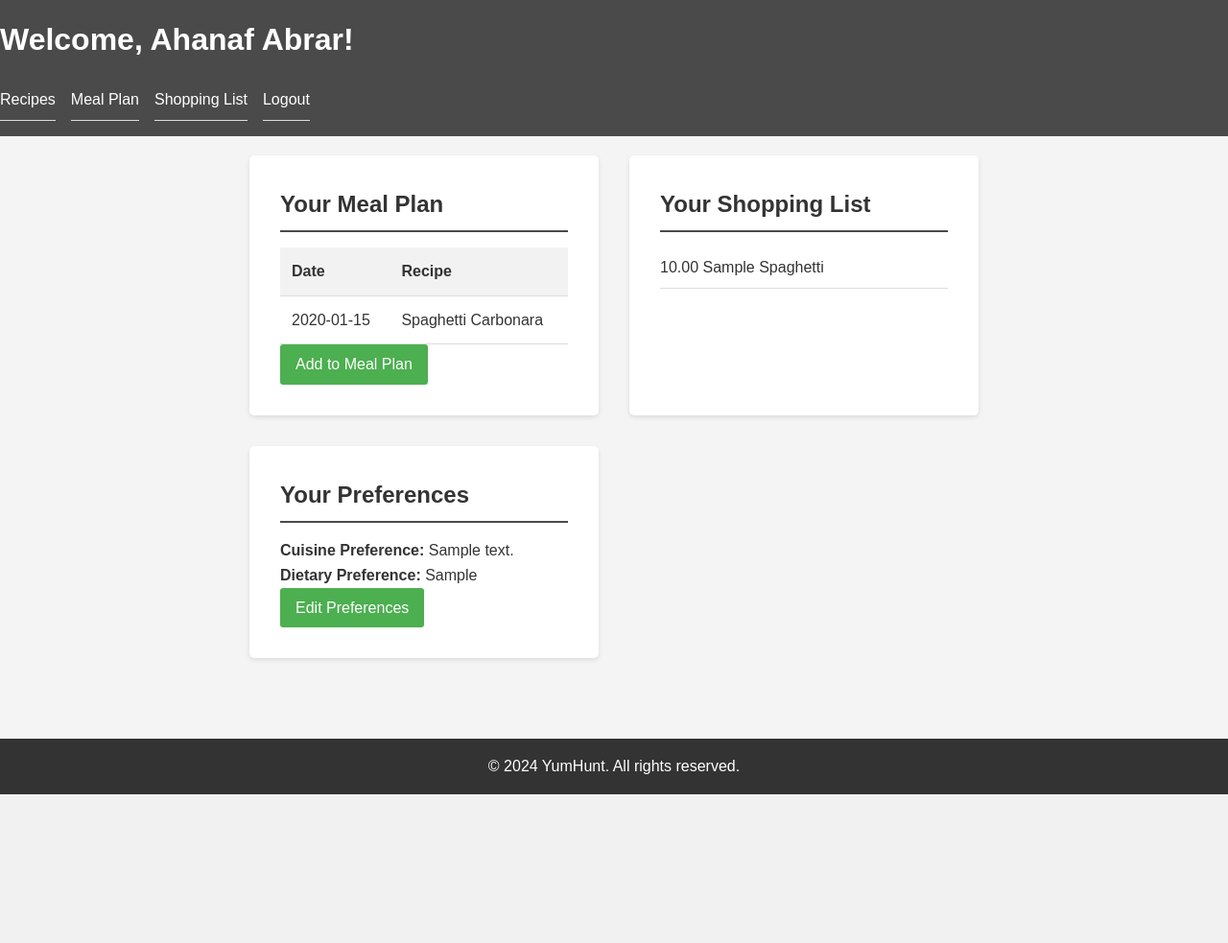
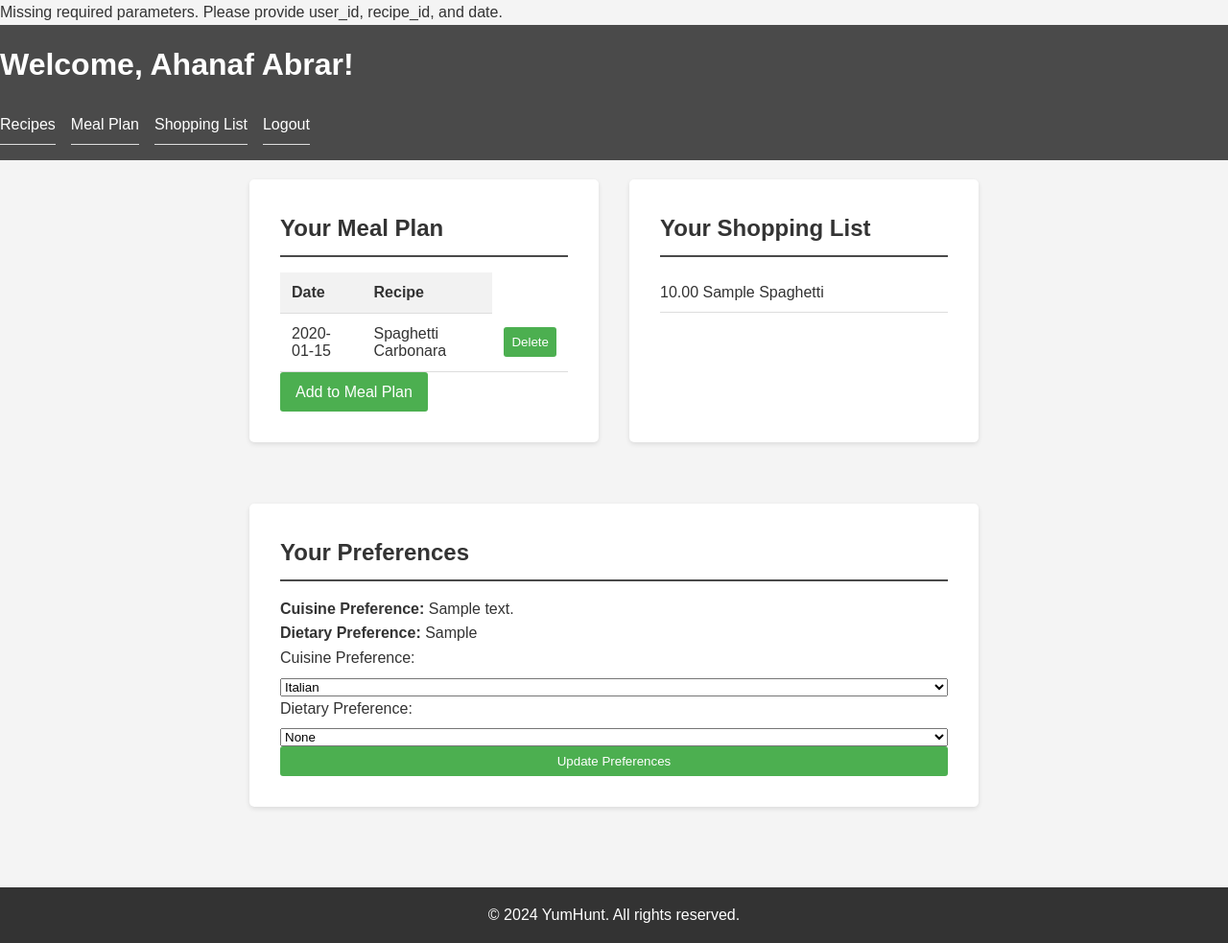
Before and after one commit to Ahanaf-Abrar/YUMHUNT-v0.6.5, a PHP site: page /User/user_dashboard.php in a window 1280 px wide. Shown: the whole page at 96% size. Before the commit the page ends 828 px from the top, so only its background shows below. Run offline with PHP 8.4, Linux system fonts and the light colour scheme; a user stored in the database is signed in; data comes from the database, SQL or seed files in the repository; tables that the repository leaves empty hold one stand-in row (values such as "Sample post").

Commit message:
Final v4

```diff
--- a/User/mealPlanner.php
+++ b/User/mealPlanner.php
@@ -120,7 +120,7 @@
         <nav>
             <ul>
                 <li><a href="all_recipes.php">Home</a></li>
-                <li><a href="recipe_landing_page.php">Meal Planner</a></li>
+                <li><a href="mealPlanner.php">Meal Planner</a></li>
                 <li><a href="user_dashboard.php">Dashboard</a></li>
                 <li><a href="../Credential/logout.php">Logout</a></li>
             </ul>
--- a/User/mealplan.php
+++ b/User/mealplan.php
@@ -36,3 +36,49 @@
         die("Error updating meal plan: " . $e->getMessage());
     }
 }
+
+function deleteRecipeFromMealPlan($pdo, $user_id, $recipe_id, $date) {
+    try {
+        $pdo->beginTransaction();
+
+        // Delete the recipe from the meal plan
+        $stmt = $pdo->prepare("DELETE mpr FROM meal_plan_recipe mpr
+                               JOIN meal_plan mp ON mpr.meal_plan_id = mp.meal_plan_id
+                               WHERE mp.user_id = ? AND mpr.recipe_id = ? AND mpr.date = ?");
+        $stmt->execute([$user_id, $recipe_id, $date]);
+
+        // Remove ingredients from the shopping list
+        $stmt = $pdo->prepare("UPDATE shopping_list sl
+                               JOIN recipe_ingredient ri ON sl.ingredient_id = ri.ingredient_id
+                               SET sl.quantity = GREATEST(0, sl.quantity - ri.quantity)
+                               WHERE sl.user_id = ? AND ri.recipe_id = ?");
+        $stmt->execute([$user_id, $recipe_id]);
+
+        // Remove ingredients with quantity 0
+        $stmt = $pdo->prepare("DELETE FROM shopping_list WHERE user_id = ? AND quantity = 0");
+        $stmt->execute([$user_id]);
+
+        $pdo->commit();
+        return true;
+    } catch (PDOException $e) {
+        $pdo->rollBack();
+        die("Error deleting recipe from meal plan: " . $e->getMessage());
+    }
+}
+
+// Check if the necessary parameters are set in the POST request
+if (isset($_POST['user_id'], $_POST['recipe_id'], $_POST['date'])) {
+    $user_id = $_POST['user_id'];
+    $recipe_id = $_POST['recipe_id'];
+    $date = $_POST['date'];
+
+    $success = deleteRecipeFromMealPlan($pdo, $user_id, $recipe_id, $date);
+    if ($success) {
+        echo "Recipe successfully removed from meal plan and shopping list updated.";
+    } else {
+        echo "There was an error removing the recipe from the meal plan.";
+    }
+} else {
+    echo "Missing required parameters. Please provide user_id, recipe_id, and date.";
+}
+?>
--- a/User/styles.css
+++ b/User/styles.css
@@ -13,7 +13,7 @@
 }
 
 .container {
-    width: 90%;
+    width: 100%;
     max-width: 1200px;
     margin: 0 auto;
     padding: 0 20px;
@@ -168,7 +168,7 @@
 /* Responsive Design */
 @media screen and (max-width: 768px) {
     .recipe-grid {
-        grid-template-columns: repeat(auto-fit, minmax(200px, 1fr));
+        grid-template-columns: 1fr;
     }
 
     nav ul {
@@ -178,18 +178,40 @@
     nav ul li {
         margin-bottom: 0.5rem;
     }
+
+    .recipe-card {
+        flex: 0 1 calc(50% - 1rem);
+    }
+}
+
+@media screen and (max-width: 480px) {
+    .recipe-card {
+        flex: 0 1 100%;
+    }
+}
+
+@media screen and (min-width: 769px) and (max-width: 1024px) {
+    .recipe-grid {
+        grid-template-columns: repeat(2, 1fr);
+    }
+}
+
+@media screen and (min-width: 1025px) {
+    .recipe-grid {
+        grid-template-columns: repeat(3, 1fr);
+    }
 }
 
 /* Dashboard Styles */
 .dashboard-container {
     display: flex;
     flex-wrap: wrap;
-    justify-content: space-between;
+    gap: 2rem;
 }
 
 .dashboard-section {
-    flex-basis: calc(50% - 1rem);
-    margin-bottom: 2rem;
+    flex: 1 1 calc(50% - 1rem);
+    min-width: 250px;
 }
 
 .dashboard-section h2 {
@@ -253,6 +275,7 @@
 /* Add these styles to your existing styles.css file */
 
 .container {
+    width: 100%;
     max-width: 800px;
     margin: 0 auto;
     padding: 20px;
@@ -306,3 +329,17 @@
     width: 100%;
     height: 100%;
 }
+
+/* Delete Button Styles */
+.btn-delete {
+    background-color: #ff4136;
+    color: white;
+    border: none;
+    padding: 5px 10px;
+    cursor: pointer;
+    transition: background-color 0.3s ease;
+}
+
+.btn-delete:hover {
+    background-color: #d0342b;
+}
--- a/User/user_dashboard.php
+++ b/User/user_dashboard.php
@@ -23,7 +23,8 @@
 function fetchUserPreferences($pdo, $user_id) {
     $stmt = $pdo->prepare("SELECT cuisine_preference, dietary_preference FROM user_preferences WHERE user_id = ?");
     $stmt->execute([$user_id]);
-    return $stmt->fetch(PDO::FETCH_ASSOC);
+    $result = $stmt->fetch(PDO::FETCH_ASSOC);
+    return $result ? $result : ['cuisine_preference' => '', 'dietary_preference' => ''];
 }
 
 // Fetch data
@@ -73,12 +74,20 @@
                                 <tr>
                                     <td><?php echo htmlspecialchars($meal['date']); ?></td>
                                     <td><?php echo htmlspecialchars($meal['title']); ?></td>
+                                    <td>
+                                        <form action="delete_mealPlan_recipe.php" method="post" onsubmit="return confirm('Are you sure you want to remove this recipe from your meal plan?');">
+                                            <input type="hidden" name="user_id" value="<?php echo $_SESSION['user_id']; ?>">
+                                            <input type="hidden" name="recipe_id" value="<?php echo $meal['recipe_id']; ?>">
+                                            <input type="hidden" name="date" value="<?php echo $meal['date']; ?>">
+                                            <button type="submit" class="btn btn-delete">Delete</button>
+                                        </form>
+                                    </td>
                                 </tr>
                             <?php endforeach; ?>
                         </tbody>
                     </table>
                 <?php endif; ?>
-                <a href="recipe_landing_page.php" class="btn">Add to Meal Plan</a>
+                <a href="mealPlanner.php" class="btn">Add to Meal Plan</a>
             </section>
 
             <section id="shopping-list" class="dashboard-section">
@@ -102,7 +111,23 @@
                 <?php else: ?>
                     <p>You haven't set any preferences yet.</p>
                 <?php endif; ?>
-                <a href="edit_preferences.php" class="btn">Edit Preferences</a>
+                <form action="update_preferences.php" method="post">
+                    <label for="cuisine_preference">Cuisine Preference:</label>
+                    <select name="cuisine_preference" id="cuisine_preference">
+                        <option value="Italian" <?php echo ($user_preferences['cuisine_preference'] == 'Italian') ? 'selected' : ''; ?>>Italian</option>
+                        <option value="Mexican" <?php echo ($user_preferences['cuisine_preference'] == 'Mexican') ? 'selected' : ''; ?>>Mexican</option>
+                        <option value="Chinese" <?php echo ($user_preferences['cuisine_preference'] == 'Chinese') ? 'selected' : ''; ?>>Chinese</option>
+                        <option value="Indian" <?php echo ($user_preferences['cuisine_preference'] == 'Indian') ? 'selected' : ''; ?>>Indian</option>
+                    </select>
+                    <label for="dietary_preference">Dietary Preference:</label>
+                    <select name="dietary_preference" id="dietary_preference">
+                        <option value="None" <?php echo ($user_preferences['dietary_preference'] == 'None') ? 'selected' : ''; ?>>None</option>
+                        <option value="Vegetarian" <?php echo ($user_preferences['dietary_preference'] == 'Vegetarian') ? 'selected' : ''; ?>>Vegetarian</option>
+                        <option value="Vegan" <?php echo ($user_preferences['dietary_preference'] == 'Vegan') ? 'selected' : ''; ?>>Vegan</option>
+                        <option value="Gluten-Free" <?php echo ($user_preferences['dietary_preference'] == 'Gluten-Free') ? 'selected' : ''; ?>>Gluten-Free</option>
+                    </select>
+                    <button type="submit" class="btn">Update Preferences</button>
+                </form>
             </section>
         </div>
     </main>
```
Also changed, not shown: User/delete_mealPlan_recipe.php (added, +24 -0 lines), User/update_preferences.php (added, +28 -0 lines).
